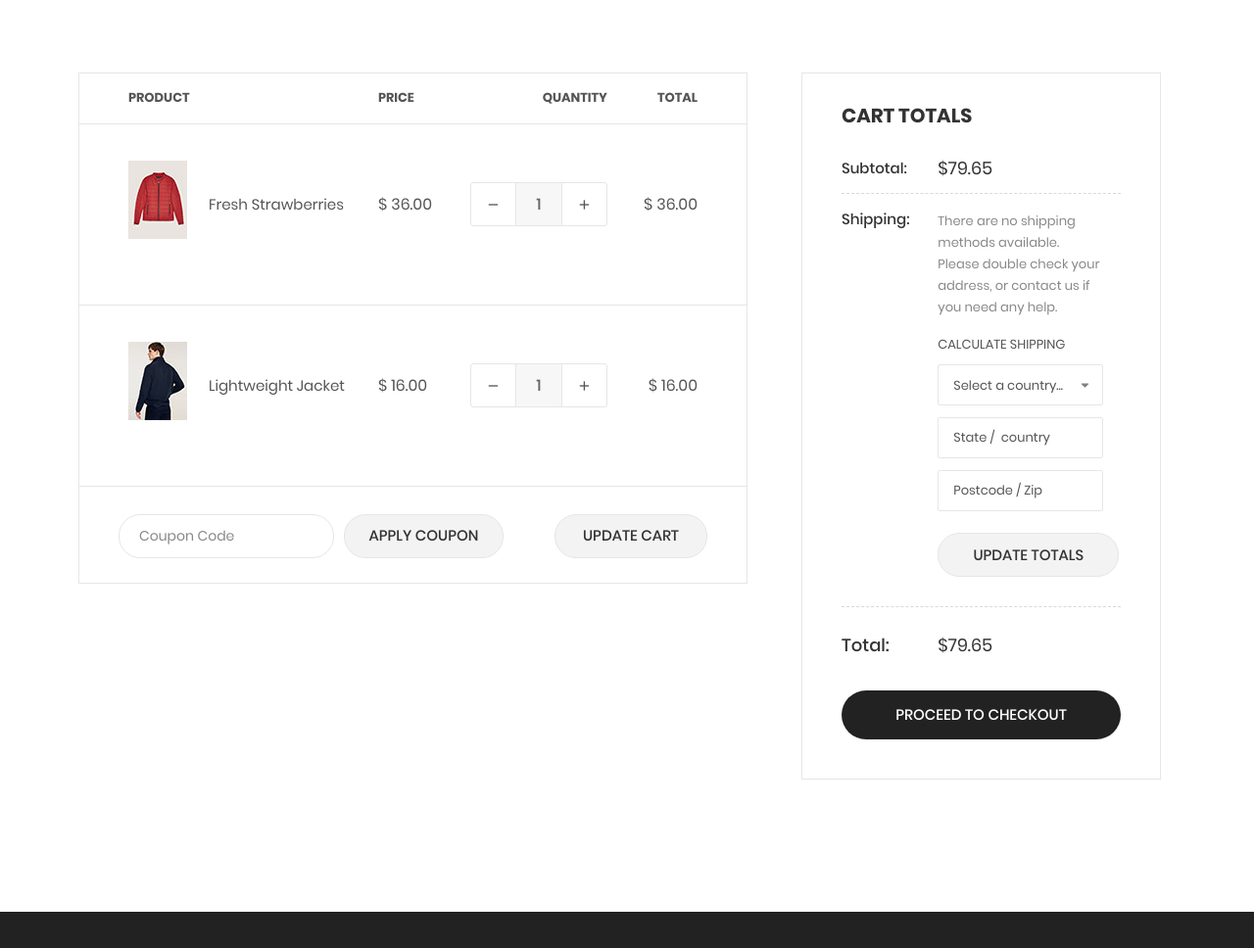
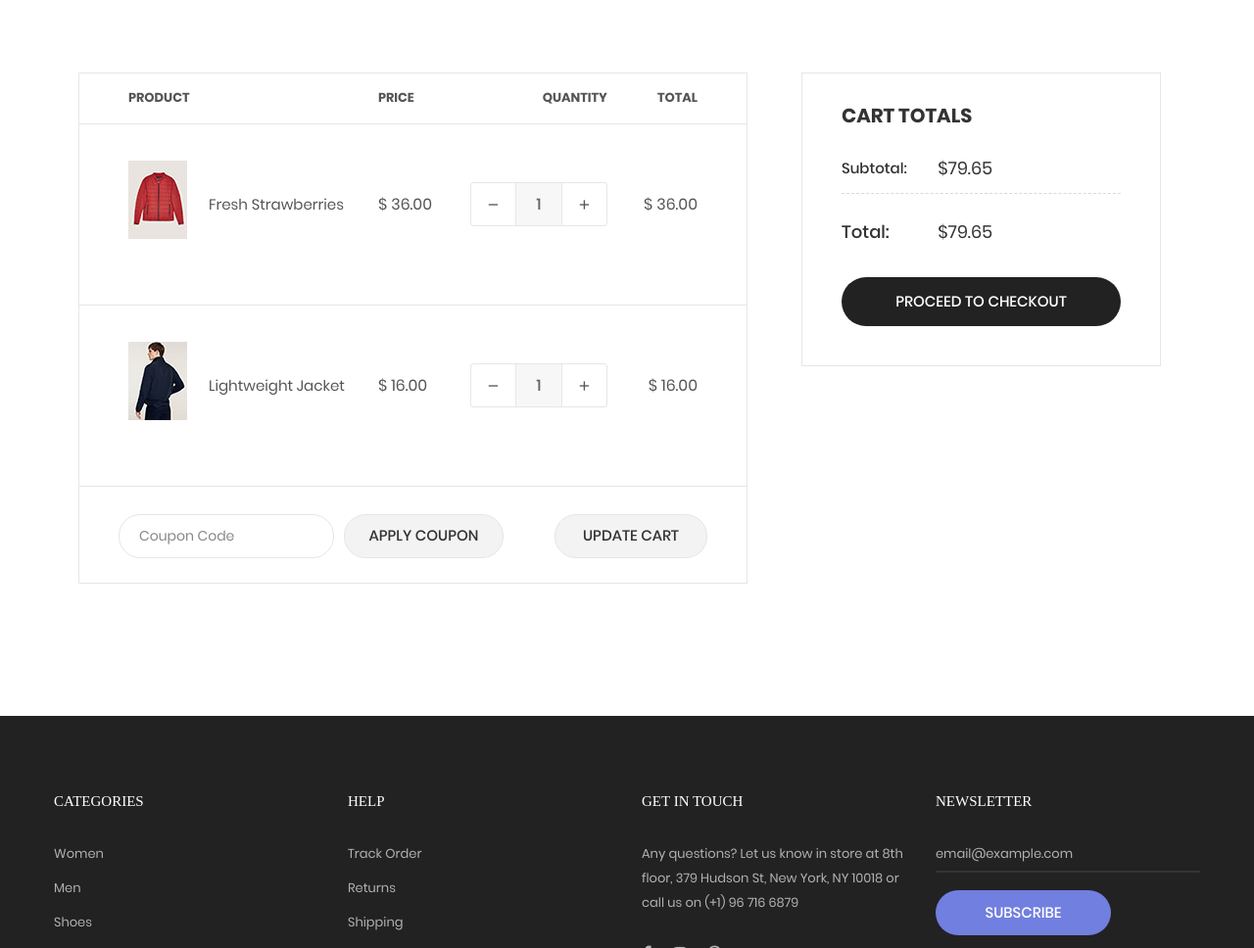
Before and after one commit to derrosilee/Coza-Store, a Django app: page /cart/ in a window 1280 px wide. Shown: the part 177-1145 px from the top of the page at 98% size. Run offline with Django 4.2, Linux system fonts and the light colour scheme; some libraries are stand-ins or nearby versions; some web fonts are replaced.

Commit message:
Updated Cart page

```diff
--- a/templates/BaseTemplates/shopping-cart.html
+++ b/templates/BaseTemplates/shopping-cart.html
@@ -131,52 +131,6 @@
                             </div>
                         </div>
 
-                        <div class="flex-w flex-t bor12 p-t-15 p-b-30">
-                            <div class="size-208 w-full-ssm">
-								<span class="stext-110 cl2">
-									Shipping:
-								</span>
-                            </div>
-
-                            <div class="size-209 p-r-18 p-r-0-sm w-full-ssm">
-                                <p class="stext-111 cl6 p-t-2">
-                                    There are no shipping methods available. Please double check your address, or
-                                    contact us if you need any help.
-                                </p>
-
-                                <div class="p-t-15">
-									<span class="stext-112 cl8">
-										Calculate Shipping
-									</span>
-
-                                    <div class="rs1-select2 rs2-select2 bor8 bg0 m-b-12 m-t-9">
-                                        <select class="js-select2" name="time">
-                                            <option>Select a country...</option>
-                                            <option>USA</option>
-                                            <option>UK</option>
-                                        </select>
-                                        <div class="dropDownSelect2"></div>
-                                    </div>
-
-                                    <div class="bor8 bg0 m-b-12">
-                                        <input class="stext-111 cl8 plh3 size-111 p-lr-15" type="text" name="state"
-                                               placeholder="State /  country">
-                                    </div>
-
-                                    <div class="bor8 bg0 m-b-22">
-                                        <input class="stext-111 cl8 plh3 size-111 p-lr-15" type="text" name="postcode"
-                                               placeholder="Postcode / Zip">
-                                    </div>
-
-                                    <div class="flex-w">
-                                        <div class="flex-c-m stext-101 cl2 size-115 bg8 bor13 hov-btn3 p-lr-15 trans-04 pointer">
-                                            Update Totals
-                                        </div>
-                                    </div>
-
-                                </div>
-                            </div>
-                        </div>
 
                         <div class="flex-w flex-t p-t-27 p-b-33">
                             <div class="size-208">
```
